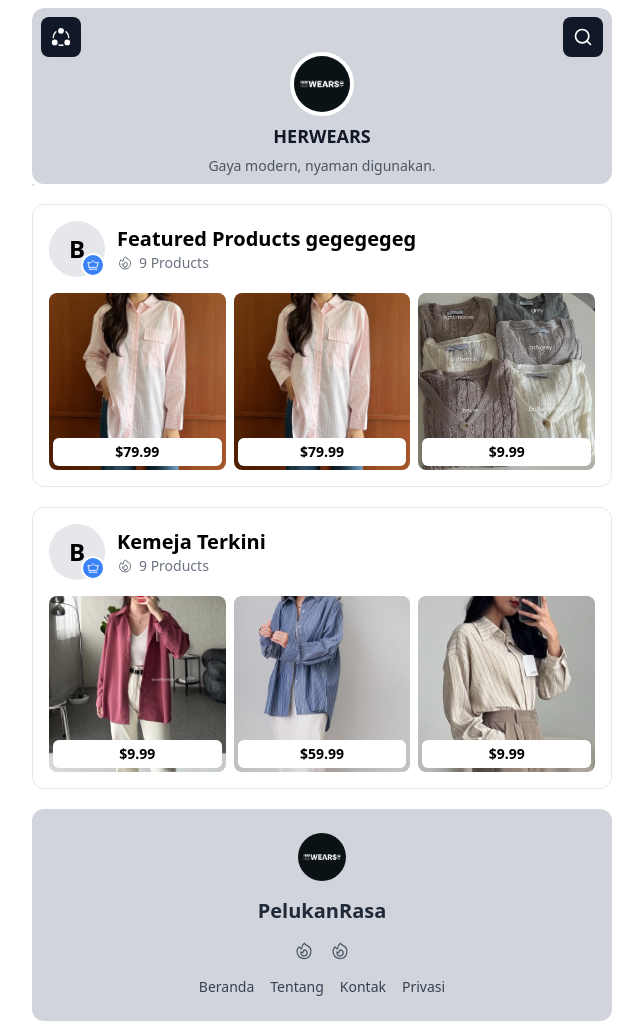
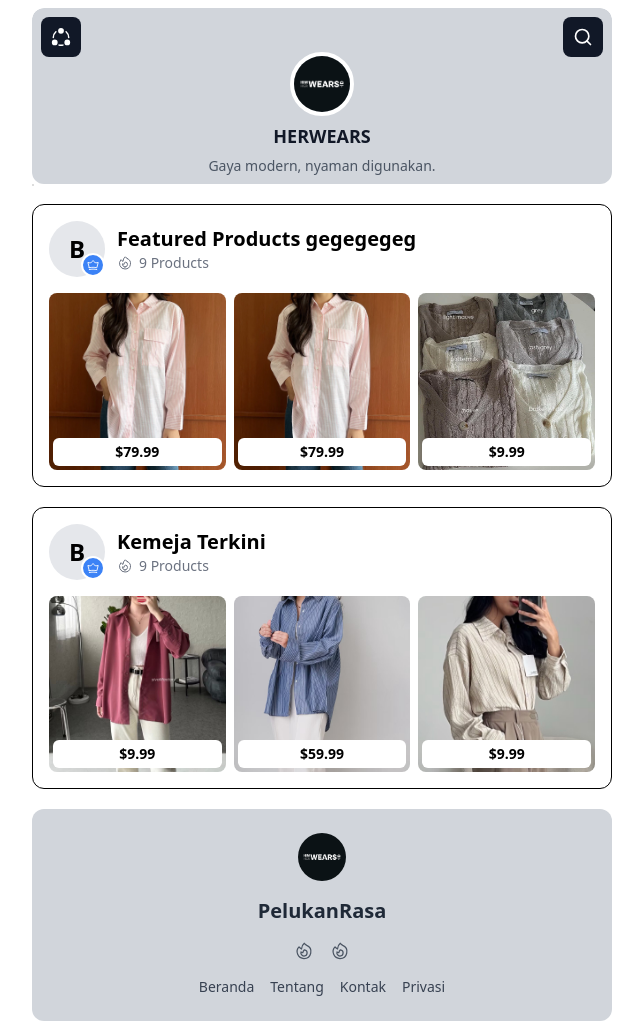
Before and after one commit to herwears/herwears.github.io, a Jekyll site: the page built from index.html, in a window 1280 px wide. Shown: the whole page, without its empty margins (318-961 px from the left). Built offline with Jekyll 4.4.1, drawn with Linux system fonts in a browser that asks for light colours.

Commit message:
change color

```diff
--- a/assets/css/style.css
+++ b/assets/css/style.css
@@ -493,25 +493,12 @@ U+2212, U+2215, U+FEFF, U+FFFD;
   --shadow: rgba(0, 0, 0, 0.05);
 }
 
-.border {
-  border-color: var(--border-color);
-}
-.border:hover {
-  border-color: var(--border-color-hover);
-}
 .sectionItem:hover {
   box-shadow: 0 0.5rem 2rem 0 #0026610d;
   border-color: var(--border-color-hover);
   transition: border 0.2s, box-shadow 0.2s;
 }
-*,
-::after,
-::before {
-  box-sizing: border-box;
-  border-width: 0;
-  border-style: solid;
-  border-color: #e5e7eb;
-}
+
 ::after,
 ::before {
   --tw-content: "";
```
Also changed, not shown: pages/search.html (+4 -4 lines).
